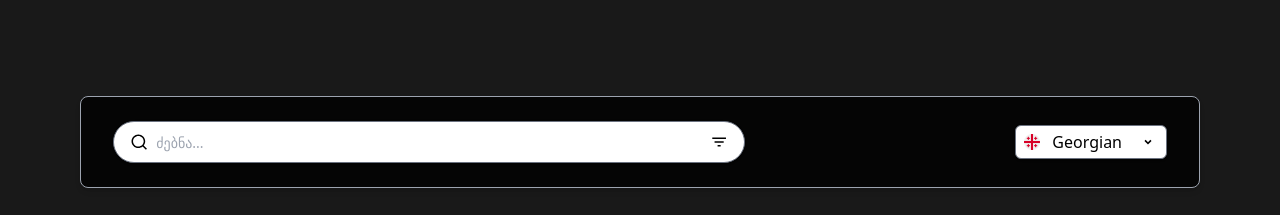
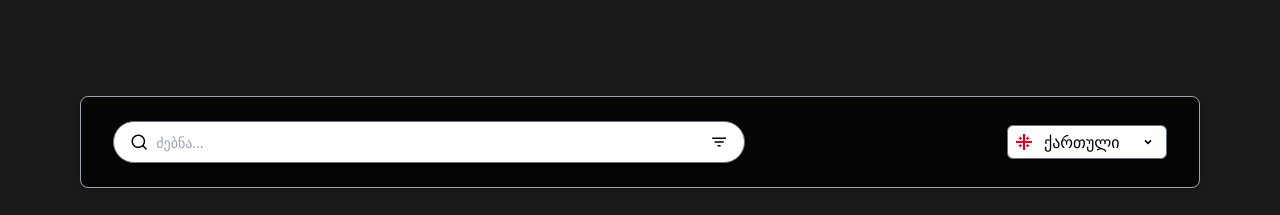
Before and after one commit to GeekoIsaGeek/libra, a Vue app: page / in a window 1280 px wide. Shown: the top 215 px of the page. Built offline with nearby package versions, Linux system fonts and the light colour scheme.

Commit message:
feat: make localization work

```diff
--- a/src/components/home/header/LanguageSwitcher.vue
+++ b/src/components/home/header/LanguageSwitcher.vue
@@ -2,21 +2,45 @@
 import GE from '@/assets/images/georgia.png';
 import UK from '@/assets/images/united-kingdom.png';
 import ArrowDownIcon from '@/components/icons/ArrowDownIcon.vue';
-import useSetLocale from '@/composables/useSetLocale';
+import useLocale from '@/composables/useLocale';
+import { locales } from '@/config/localization';
+import { ref } from 'vue';
 
-const { setLocale } = useSetLocale();
+const { setLocale, locale } = useLocale();
+const showDropdown = ref(false);
 
-const switchLanguage = () => {};
+const switchLanguage = (locale) => {
+	setLocale(locale);
+	showDropdown.value = false;
+};
 </script>
 
 <template>
-	<div
-		class="flex items-center gap-4 bg-white border border-gray-500 rounded-md px-2 py-1 text-black select-none cursor-pointer hover:bg-white/90 transition-colors duration-200 ease-out shadow"
-	>
-		<div class="flex items-center gap-3" @click="switchLanguage">
-			<img :src="GE" class="w-4 h-4" />
-			Georgian
+	<div class="relative">
+		<div
+			class="flex items-center justify-between gap-4 bg-white border border-gray-500 rounded-md px-2 py-1 text-black select-none cursor-pointer hover:bg-white/90 transition-colors duration-200 ease-out shadow w-[10rem]"
+			@click="showDropdown = !showDropdown"
+		>
+			<div class="flex items-center gap-3">
+				<img :src="locale === 'en' ? UK : GE" class="w-4 h-4" />{{ locales[locale] }}
+			</div>
+			<ArrowDownIcon class="icon" />
 		</div>
-		<ArrowDownIcon class="icon" />
+
+		<ul
+			class="absolute flex flex-col items-start w-full bg-white border border-gray-500 rounded-md text-black cursor-pointer shadow"
+			v-if="showDropdown"
+		>
+			<li
+				v-for="([loc, lang], i) in Object.entries(locales)"
+				:key="loc"
+				@click="switchLanguage(loc)"
+				class="flex items-center gap-3 w-full px-2 hover:bg-[wheat]/30 transition-colors duration-200 ease-out py-1"
+				:class="{ 'bg-[wheat]/80': loc === locale }"
+			>
+				<img :src="loc === 'en' ? UK : GE" alt="country-flag" class="w-4 h-4" />
+				{{ lang }}
+			</li>
+		</ul>
 	</div>
 </template>
--- a/src/composables/useSetLocale.js
+++ b/src/composables/useLocale.js
@@ -1,6 +1,6 @@
 import { useI18n } from 'vue-i18n';
 
-const useSetLocale = () => {
+const useLocale = () => {
 	const { locale: currentLocale } = useI18n();
 
 	const setLocale = (localeToSet) => {
@@ -10,7 +10,7 @@ const useSetLocale = () => {
 		}
 	};
 
-	return { setLocale };
+	return { setLocale, locale: currentLocale };
 };
 
-export default useSetLocale;
+export default useLocale;
```
Also changed, not shown: 1 other file (tests, documents, lock files or other folders).
